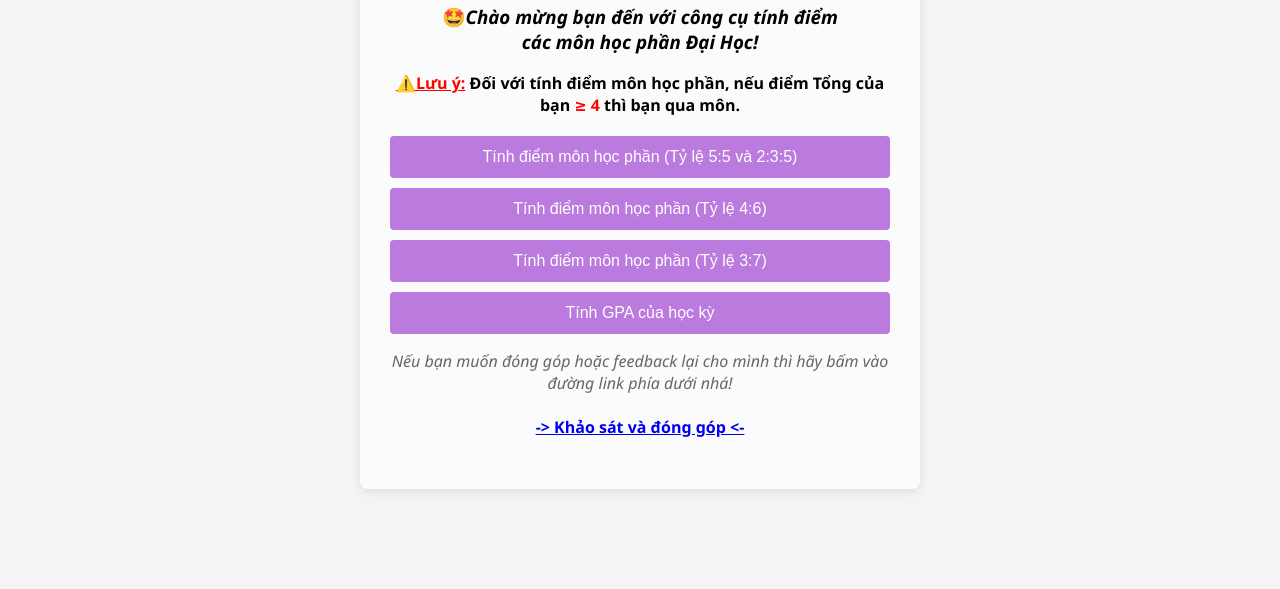
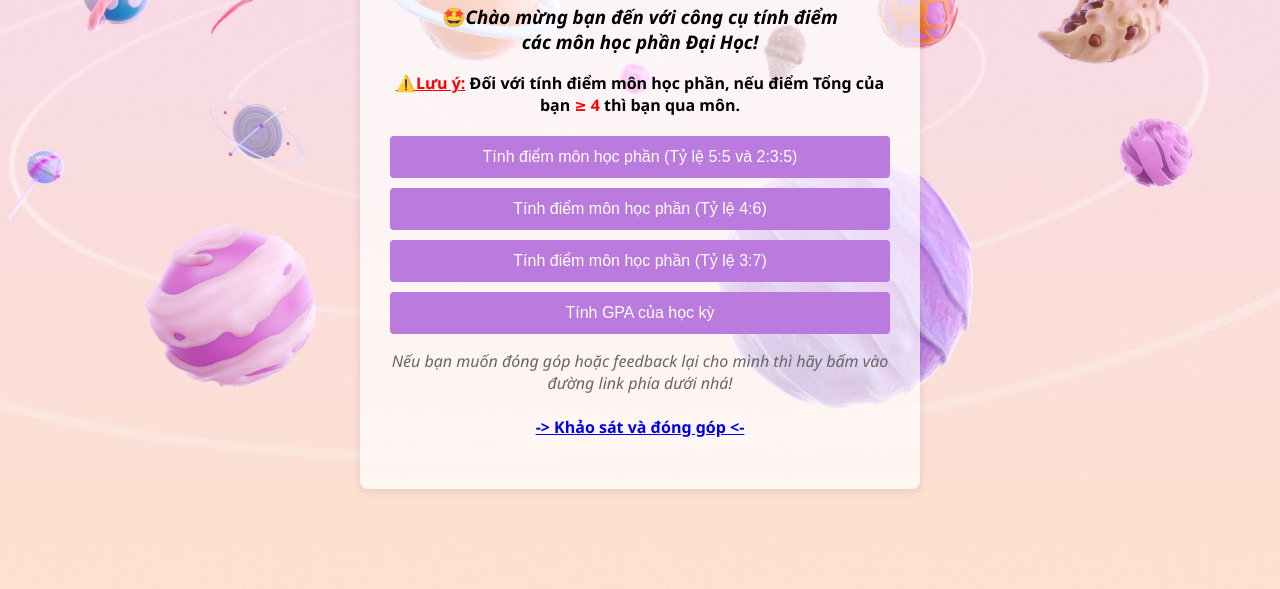
Before and after one commit to VinnyCream/Tinhdiemdaihoc.github.io, a plain HTML site: page index.html in a window 1280 px wide. Shown: the part 211-800 px from the top of the page. Drawn offline with Linux system fonts and the light colour scheme.

Commit message:
Update index.html

```diff
--- a/index.html
+++ b/index.html
@@ -7,7 +7,7 @@
     <title>Tính Điểm Môn Học Phần & GPA</title> <link rel="stylesheet" href="style.css">
     <style>
         body {
-            background-image: url('Planet_BG.jpg');
+            background-image: url('Images/Planet_BG.jpg');
             height: 100vh;
             background-size: cover;
             background-position: center;
```
